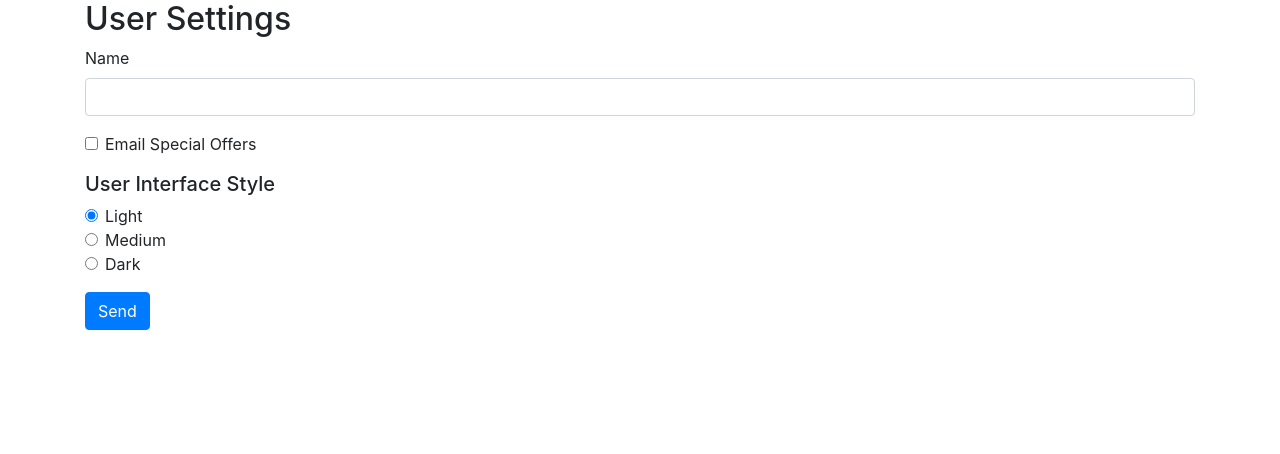
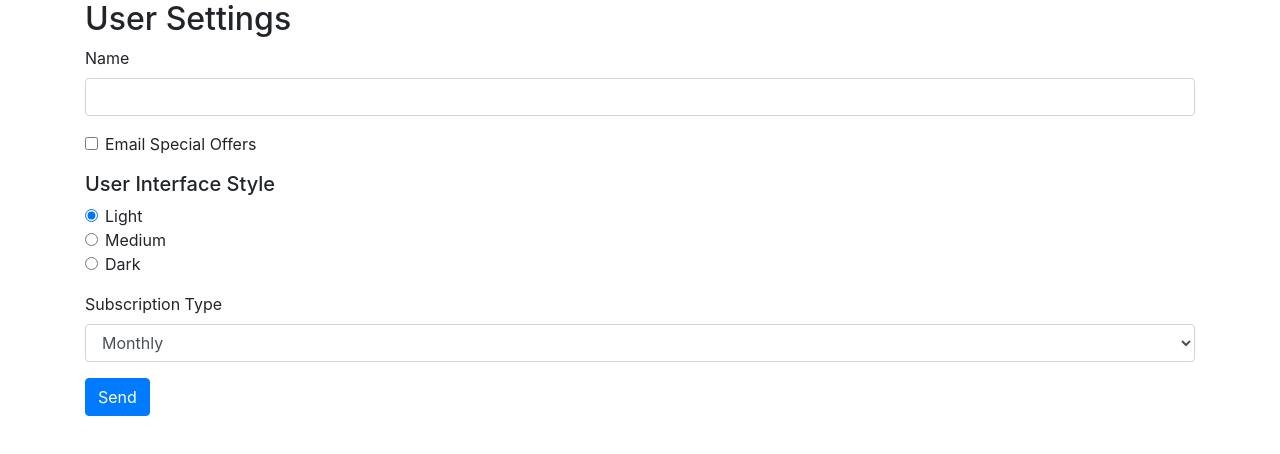
Before and after one commit to sarahkfleming/Angular-Forms, an Angular app: page / in a window 1280 px wide. Shown: the top 454 px of the page. Built offline with nearby package versions, Linux system fonts and the light colour scheme.

Commit message:
added select menu

```diff
--- a/src/app/user-settings-form/user-settings-form.component.html
+++ b/src/app/user-settings-form/user-settings-form.component.html
@@ -30,7 +30,14 @@
             </div>
         </div>
 
-
+        <div class="form-group">
+            <label for="subscriptionType">Subscription Type</label>
+            <select class="form-control" id="subscriptionType">
+                <option value="monthly">Monthly</option>
+                <option value="annual">Annual</option>
+                <option value="lifetime">Lifetime</option>
+            </select>
+        </div>
 
         <button class="btn btn-primary">Send</button>
     </form>
```
